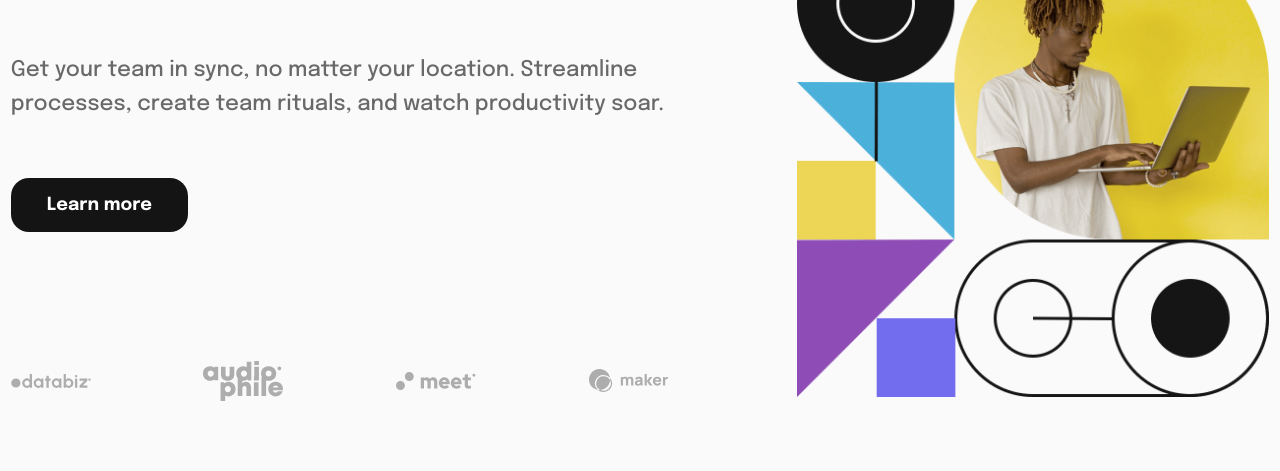
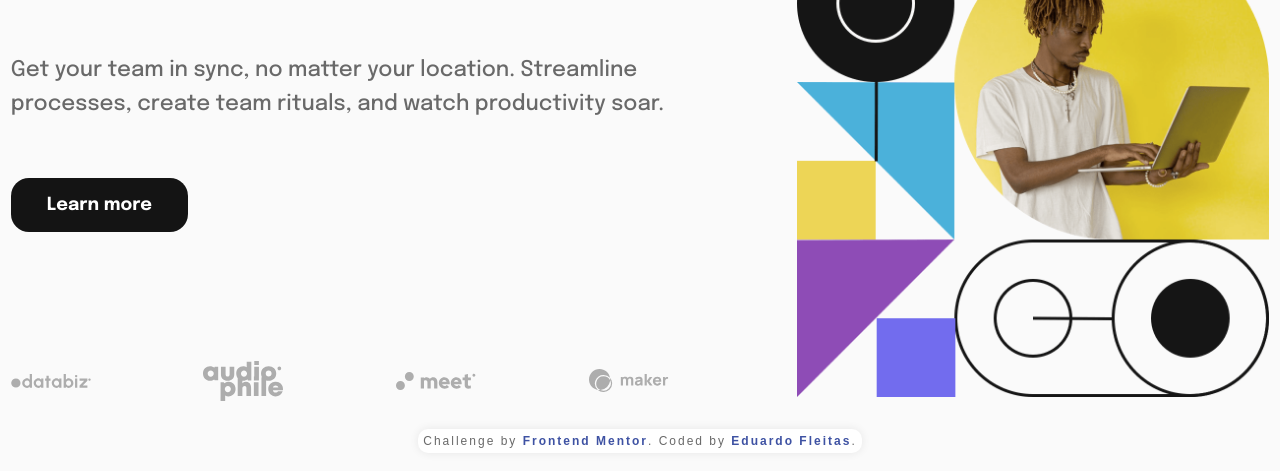
Before and after one commit to KTrick01/Intro-section-with-dropdown-navigation, a plain HTML site: page index.html in a window 1280 px wide. Shown: the part 381-852 px from the top of the page. Before the commit the page ends 800 px from the top, so only its background shows below. Drawn offline with Linux system fonts and the light colour scheme.

Commit message:
v1.4 Attribution add

```diff
--- a/index.html
+++ b/index.html
@@ -9,7 +9,12 @@
   <link rel="icon" type="image/png" sizes="32x32" href="./images/favicon-32x32.png">
 
   <title>Frontend Mentor | Intro section with dropdown navigation</title>
-
+  <style>
+    .attribution {box-shadow: 0 0 10px rgba(0, 0, 0, 0.082); border-radius: 10px; padding: 5px; background-color: rgb(255, 255, 255); width: max-content; margin: 1rem auto; font-size: clamp(5px, 2vw, 12px); font-family: sans-serif; text-align: center; letter-spacing: 2px;}
+    .attribution a { position: relative; display: inline-block; transition: .3s; color: hsl(228, 45%, 44%); text-decoration: none; font-weight: bold; }
+    .attribution a::after { transition: .3s; content: " "; width: 0; height: 2px; background-color: rgb(38, 0, 255); position: absolute; inset: 0; top: 13px; left: 50%;}
+    .attribution a:hover::after { width: 100%; transform: translateX(-50%);}
+  </style>
 
 </head>
 
@@ -140,6 +145,10 @@
     </div>
 
   </main>
+  <div class="attribution">
+    Challenge by <a href="https://www.frontendmentor.io?ref=challenge" target="_blank">Frontend Mentor</a>.
+    Coded by <a href="https://www.frontendmentor.io/profile/KTrick01">Eduardo Fleitas</a>.
+  </div>
 
 </body>
 
```
